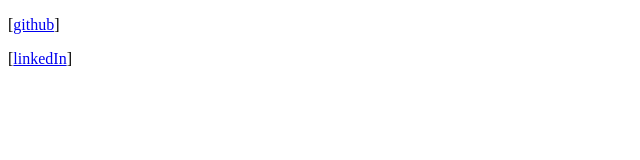
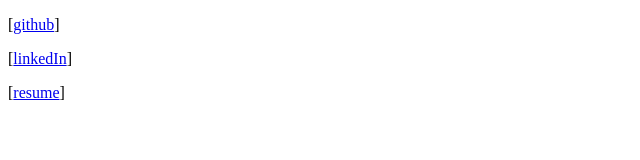
Before and after one commit to xkawi/xkawi, a plain HTML site: page index.html in a window 1280 px wide. Shown: the full height of the page, 0-640 px from the left. Drawn offline with Linux system fonts and the light colour scheme.

Commit message:
updated resume

```diff
--- a/index.html
+++ b/index.html
@@ -9,5 +9,6 @@
 <body>
 	<p>[<a href="https://github.com/xkawi">github</a>]</p>
 	<p>[<a href="https://sg.linkedin.com/in/kawixiao">linkedIn</a>]</p>
+	<p>[<a href="https://github.com/xkawi/xkawi.github.io/raw/master/resume.pdf">resume</a>]</p>
 </body>
 </html>
```
Also changed, not shown: 1 other file.
